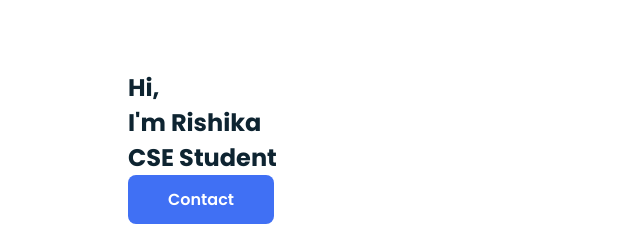
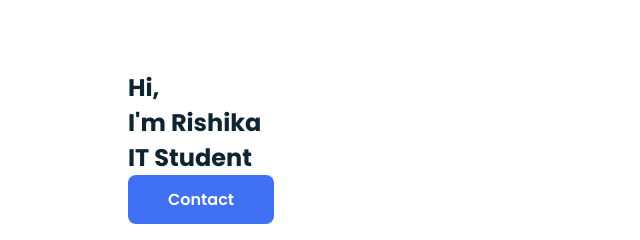
Before and after one commit to Rishikapatidar/Rishikapatidar.github.io, a plain HTML site: page index.html in a window 1280 px wide. Shown: the part 208-448 px from the top of the page, 0-640 px from the left. Drawn offline with nearby package versions, Linux system fonts and the light colour scheme; files whose address does not match are found by name.

Commit message:
Update index.html

```diff
--- a/index.html
+++ b/index.html
@@ -39,7 +39,7 @@
             <!--===== HOME =====-->
             <section class="home bd-grid" id="home">
                 <div class="home__data">
-                    <h1 class="home_title">Hi,<br>I'm <span class="home_title-color">Rishika</span><br> CSE Student</h1>
+                    <h1 class="home_title">Hi,<br>I'm <span class="home_title-color">Rishika</span><br> IT Student</h1>
 
                     <a href="#" class="button">Contact</a>
                 </div>
```
